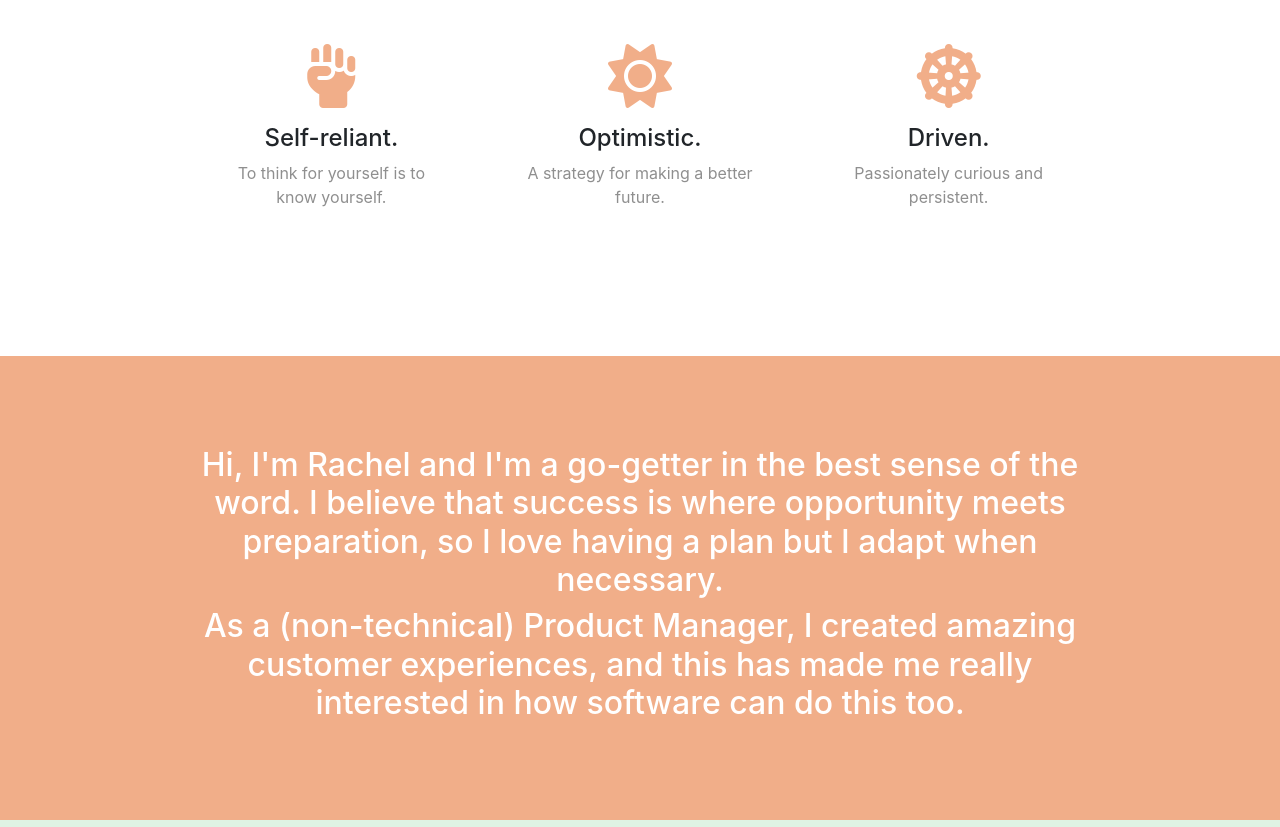
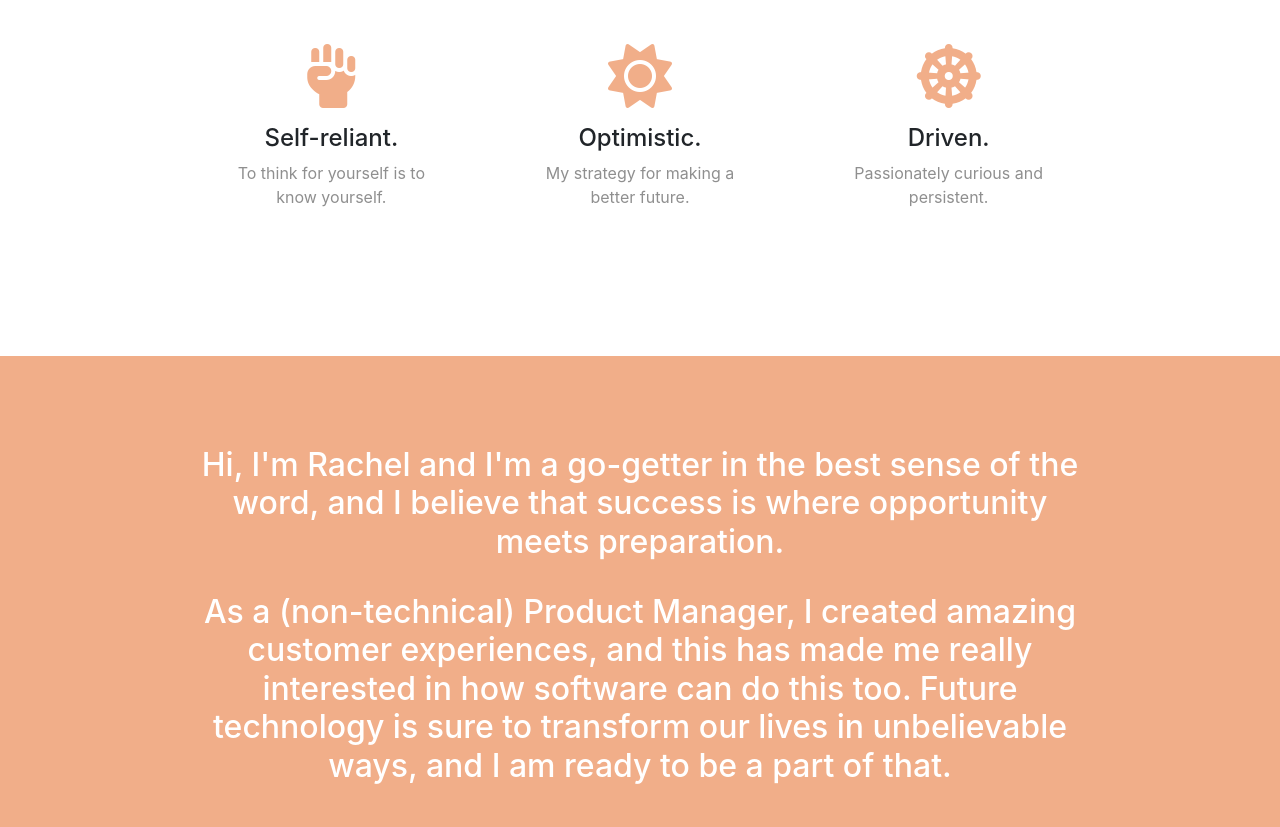
Before and after one commit to RachelUberti/myWebsite, a plain HTML site: page index.html in a window 1280 px wide. Shown: the part 653-1480 px from the top of the page. Drawn offline with nearby package versions, Linux system fonts and the light colour scheme.

Commit message:
text fixes

```diff
--- a/index.html
+++ b/index.html
@@ -81,7 +81,7 @@
         <div class="col-lg-4 feature-box">
         <i class="fas fa-sun feature-icon fa-4x"></i>
         <h3 class="feature-title">Optimistic.</h3>
-        <p class="Features-text">A strategy for making a better future.</p>
+        <p class="Features-text">My strategy for making a better future.</p>
       </div>
       <div class="col-lg-4 feature-box">
         <i class="fas fa-dharmachakra feature-icon fa-4x"></i>
@@ -98,10 +98,12 @@
 
     <section class="coloured-section" id="about">
       <div class="container-fluid">
-        <h3 class="about-text">Hi, I'm Rachel and I'm a go-getter in the best sense of the word. I believe that success is where opportunity meets preparation, so I love having a plan but I adapt when necessary.</h3>
-        <h3 class="about-text">As a (non-technical) Product Manager, I created amazing customer experiences, and this has made me really interested in how software can do this too. </h3>
+        <h3 class="about-text">Hi, I'm Rachel and I'm a go-getter in the best sense of the word, and I believe that success is where opportunity meets preparation. </h3>
+        <br>
+        <h3 class="about-text">As a (non-technical) Product Manager, I created amazing customer experiences, and this has made me really interested in how software can do this too. Future technology is sure to transform our lives in unbelievable ways, and I am ready to be a part of that. </h3>
      </div>
     </section>
+
 
 
     <!-- Skills -->
@@ -198,7 +200,7 @@
 <h2 class="testimonial-text">Authenticity | Balance | Curiosity | Productivity | Connection
   </h2>
 <img class="testimonial-image" src="gem.jpg" alt="A gem to represent value">
-<em>Current Values</em>
+<em>Values</em>
 </div>
 <div class="carousel-item container-fluid">
 <h2 class="testimonial-text">"I love the flexibility, prolificacy and variety of coding as it converges nicely with my travel-centric lifestyle"</h2>
@@ -228,7 +230,7 @@
       <h3 class="big-heading">Keep digging</h3>
       <button class="btn btn-lg btn-dark download-button" type="button"><i class="fa fa-circle"></i>Github</button>
       <button class="btn btn-lg btn-light download-button" type="button"><i class="fa fa-play"></i>Linkedin</button>
-      <button class="btn btn-lg btn-light download-button" type="button"><i class="fa fa-heart"></i>Resume</button>
+      <!-- <button class="btn btn-lg btn-light download-button" type="button"><i class="fa fa-heart"></i>Resume</button> -->
 </div>
     </section>
 
```
